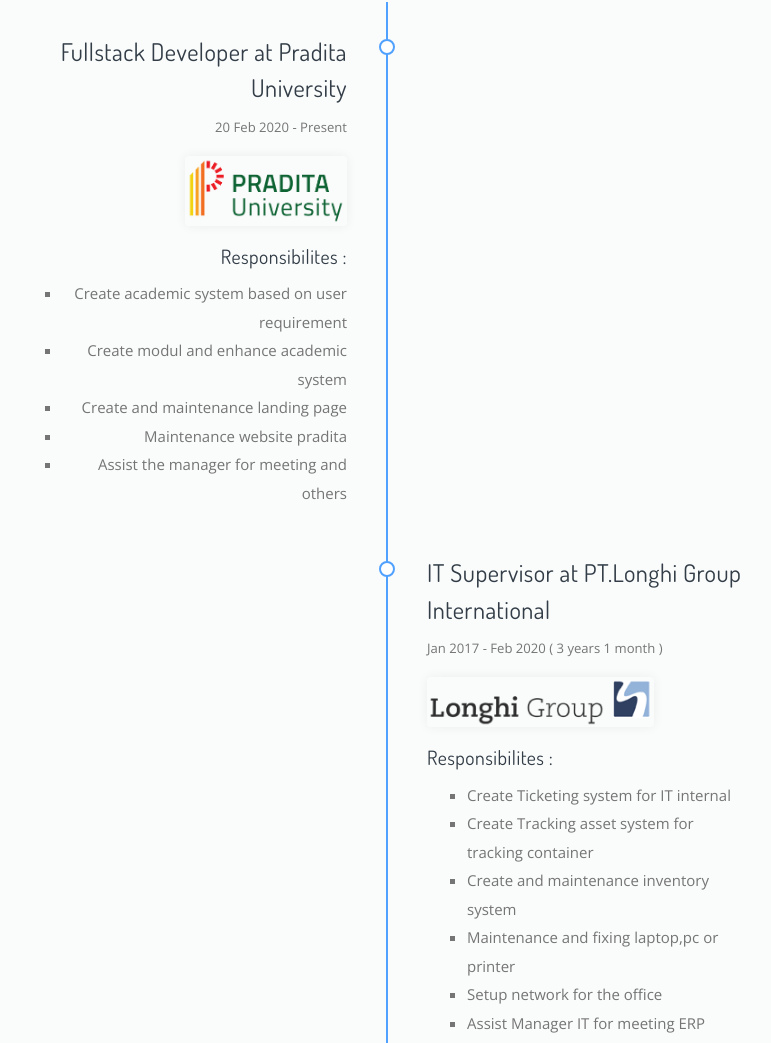
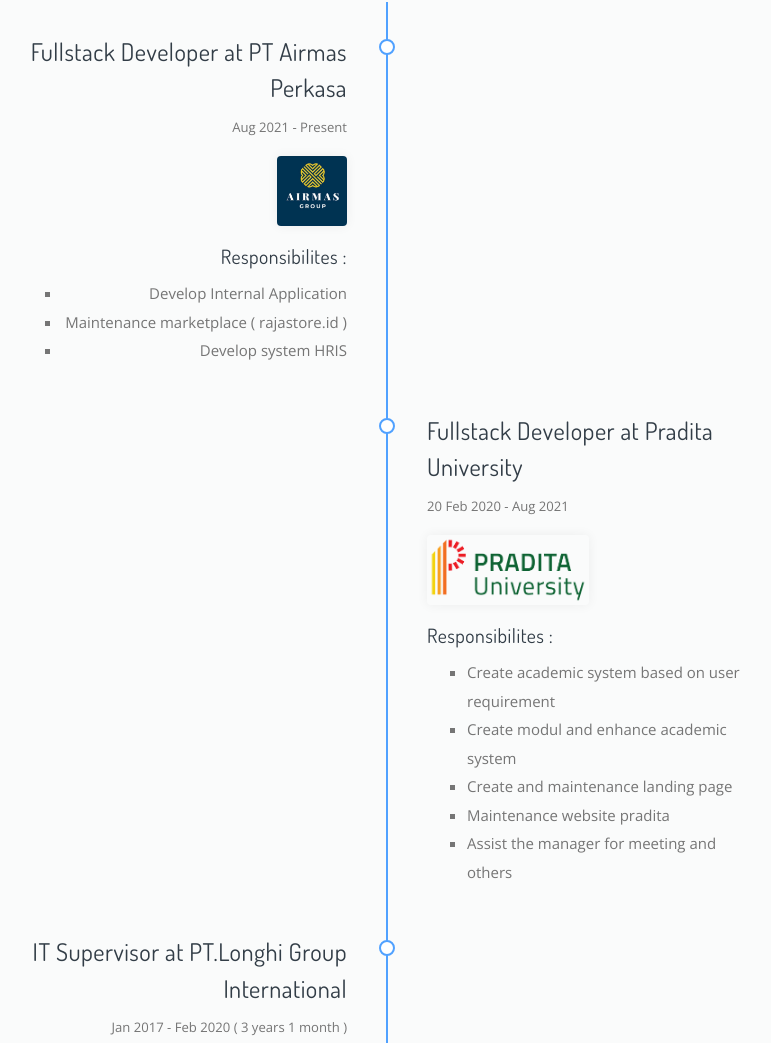
Before and after one commit to masqote/medhy, a plain HTML site: page index.html in a window 1280 px wide. Shown: the part 3777-4820 px from the top of the page, without its empty margins (253-1024 px from the left). Drawn offline with nearby package versions, Linux system fonts and the light colour scheme; animation ran at ten frames a second; files whose address does not match are found by name.

Commit message:
update experience

```diff
--- a/index.html
+++ b/index.html
@@ -536,8 +536,22 @@
 
               <ol class="timeline">
                 <li class="timeline-item">
+                  <h4>Fullstack Developer at PT Airmas Perkasa</h4>
+                  <p class="small-2"><time datetime="2017-02-08">Aug 2021 - Present</time></p>
+                  <p><img class="rounded shadow-3" style="height: 70px;" src="./assets/img/thumb/airmas.jpg" alt="..."></p>
+                  <p>
+                    <h5>Responsibilites :</h5>
+                    <ul class="a">
+                      <li>Develop Internal Application</li>
+                      <li>Maintenance marketplace ( rajastore.id )</li>
+                      <li>Develop system HRIS</li>
+                    </ul>
+                  </p>
+                </li>
+
+                <li class="timeline-item">
                   <h4>Fullstack Developer at Pradita University</h4>
-                  <p class="small-2"><time datetime="2017-02-08">20 Feb 2020 - Present</time></p>
+                  <p class="small-2"><time datetime="2017-02-08">20 Feb 2020 - Aug 2021</time></p>
                   <p><img class="rounded shadow-3" style="height: 70px;" src="./assets/img/thumb/logo_universitas.png" alt="..."></p>
                   <p>
                     <h5>Responsibilites :</h5>
```
Also changed, not shown: assets/img/thumb/airmas.jpg (added).
